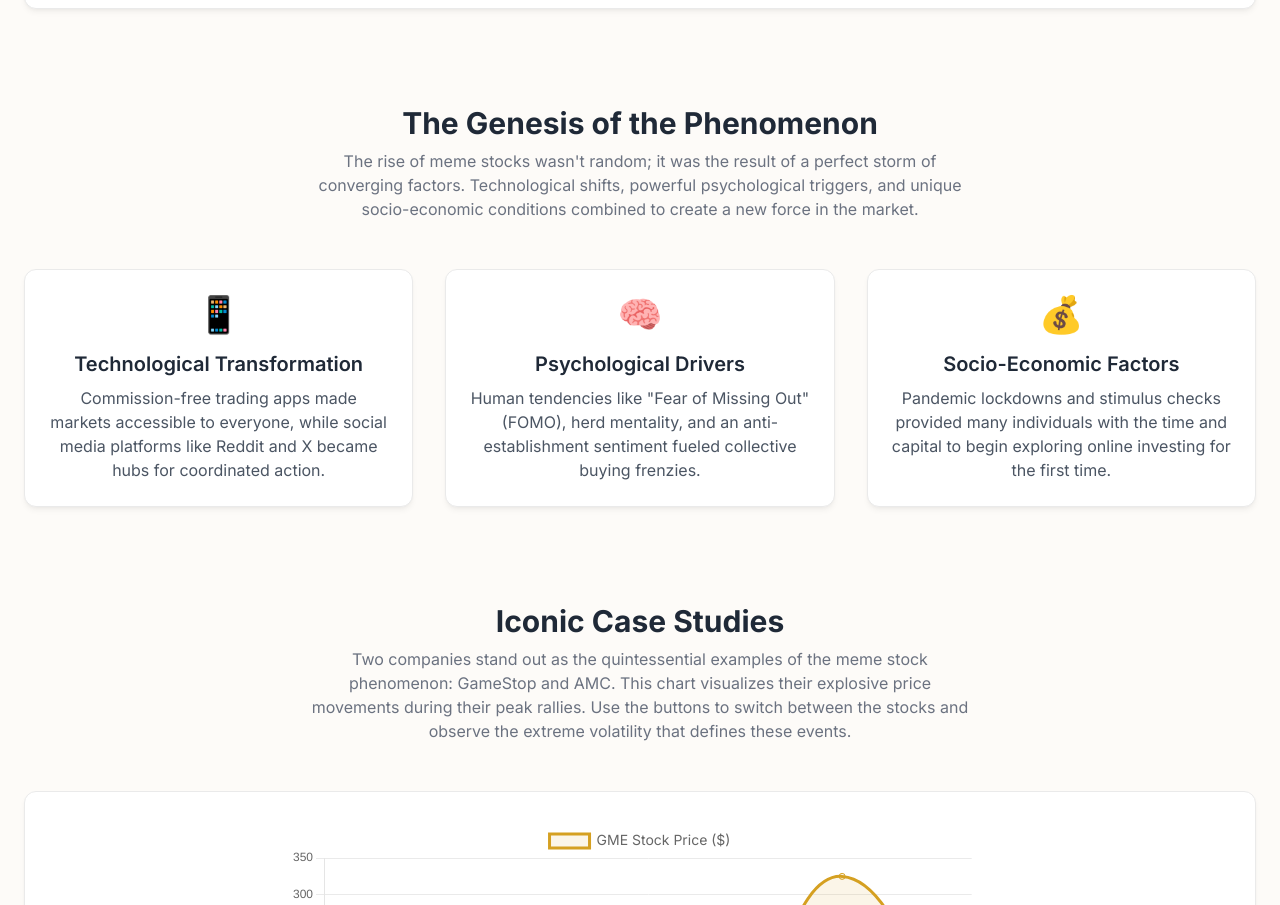
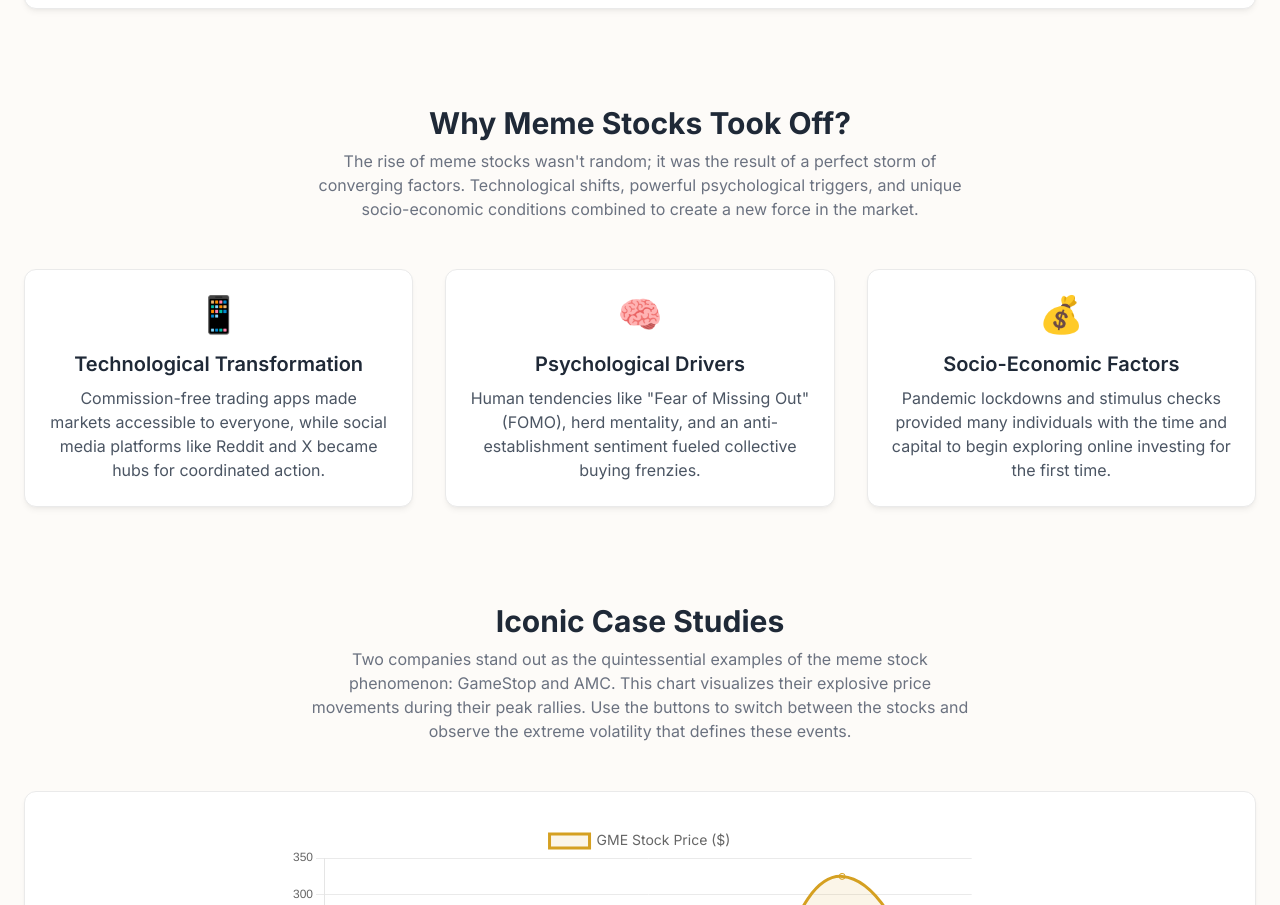
Before and after one commit to yyyprojects/MemeStock3, a plain HTML site: page index.html in a window 1280 px wide. Shown: the part 985-1890 px from the top of the page. Drawn offline with nearby package versions, Linux system fonts and the light colour scheme.

Commit message:
Update index.html

```diff
--- a/index.html
+++ b/index.html
@@ -118,7 +118,7 @@
         </section>
 
         <section id="drivers" class="mb-24 scroll-mt-24">
-            <h2 class="text-3xl font-bold text-center mb-2 text-gray-800">The Genesis of the Phenomenon</h2>
+            <h2 class="text-3xl font-bold text-center mb-2 text-gray-800">Why Meme Stocks Took Off?</h2>
             <p class="text-center text-gray-500 max-w-2xl mx-auto mb-12">The rise of meme stocks wasn't random; it was the result of a perfect storm of converging factors. Technological shifts, powerful psychological triggers, and unique socio-economic conditions combined to create a new force in the market.</p>
             <div class="grid grid-cols-1 md:grid-cols-3 gap-8 text-center">
                 <div class="content-card p-6">
```
